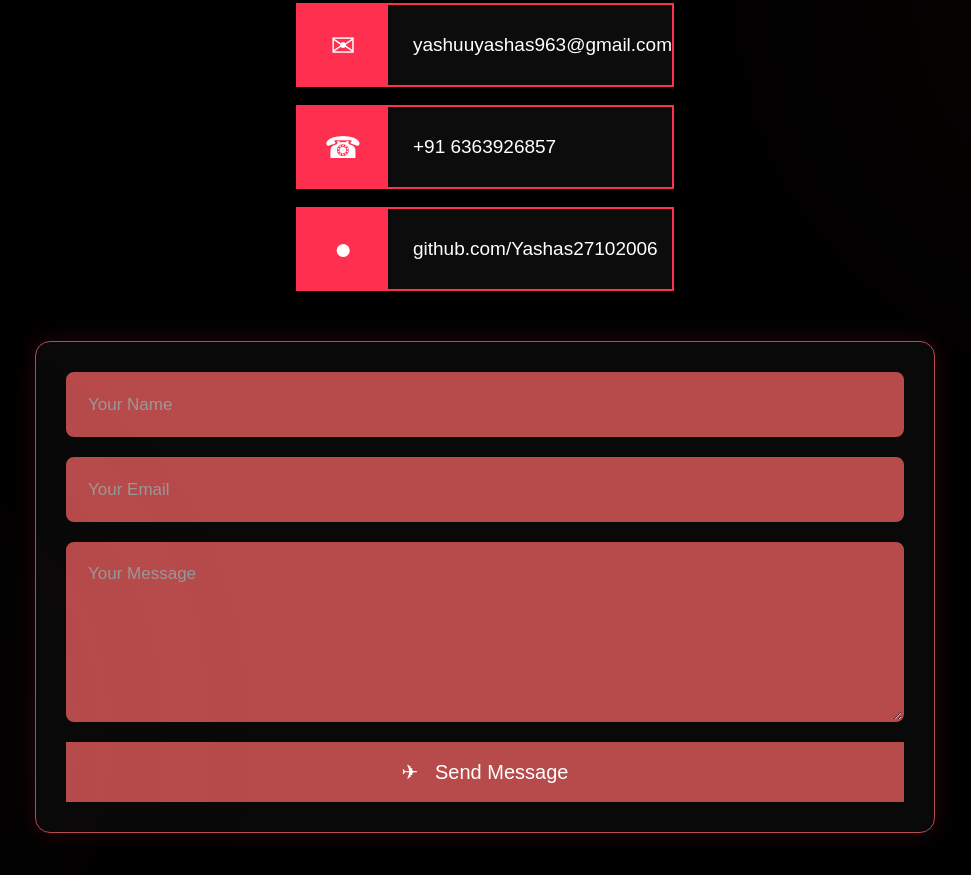
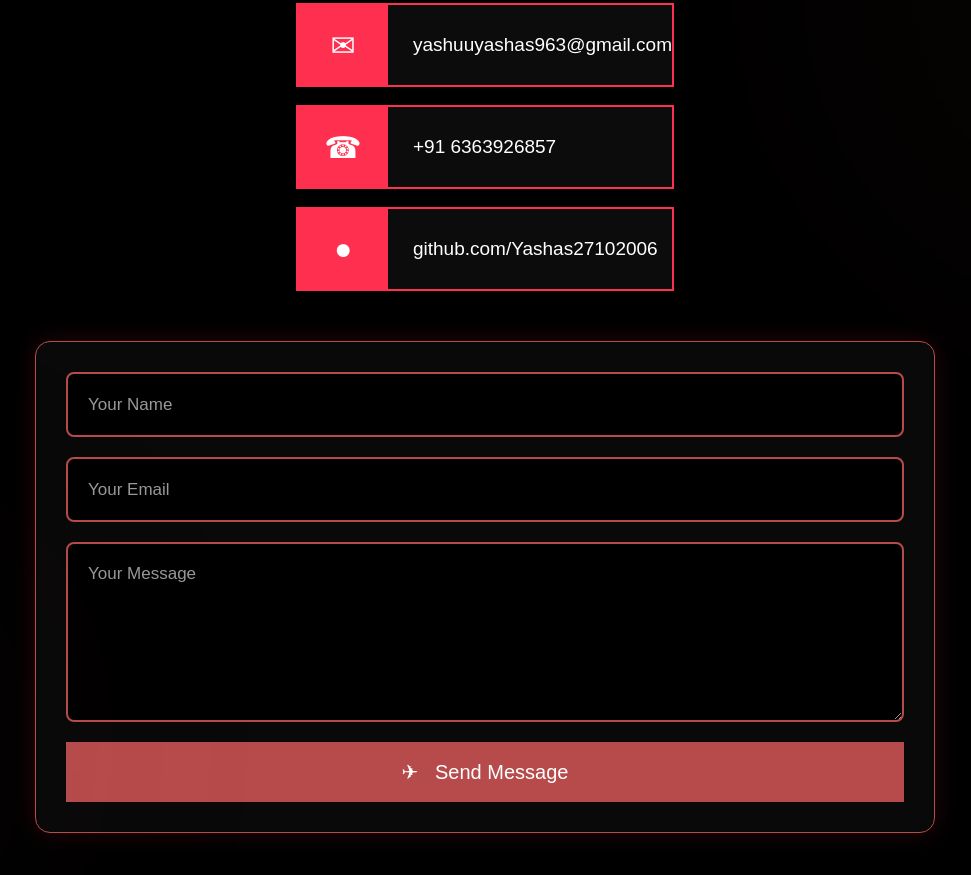
Before and after one commit to Yashas27102006/yashas-portfolio, a plain HTML site: page index.html in a window 1280 px wide. Shown: the part 4996-5871 px from the top of the page, without its empty margins (155-1126 px from the left). Drawn offline with Linux system fonts and the light colour scheme.

Commit message:
Update style.css

```diff
--- a/style.css
+++ b/style.css
@@ -2296,7 +2296,7 @@ form .btn {
 
     padding: 20px;
 
-    background: #b74b4b;
+    background: black;
     color: white;
 
     border: 2px solid #b74b4b;
```
